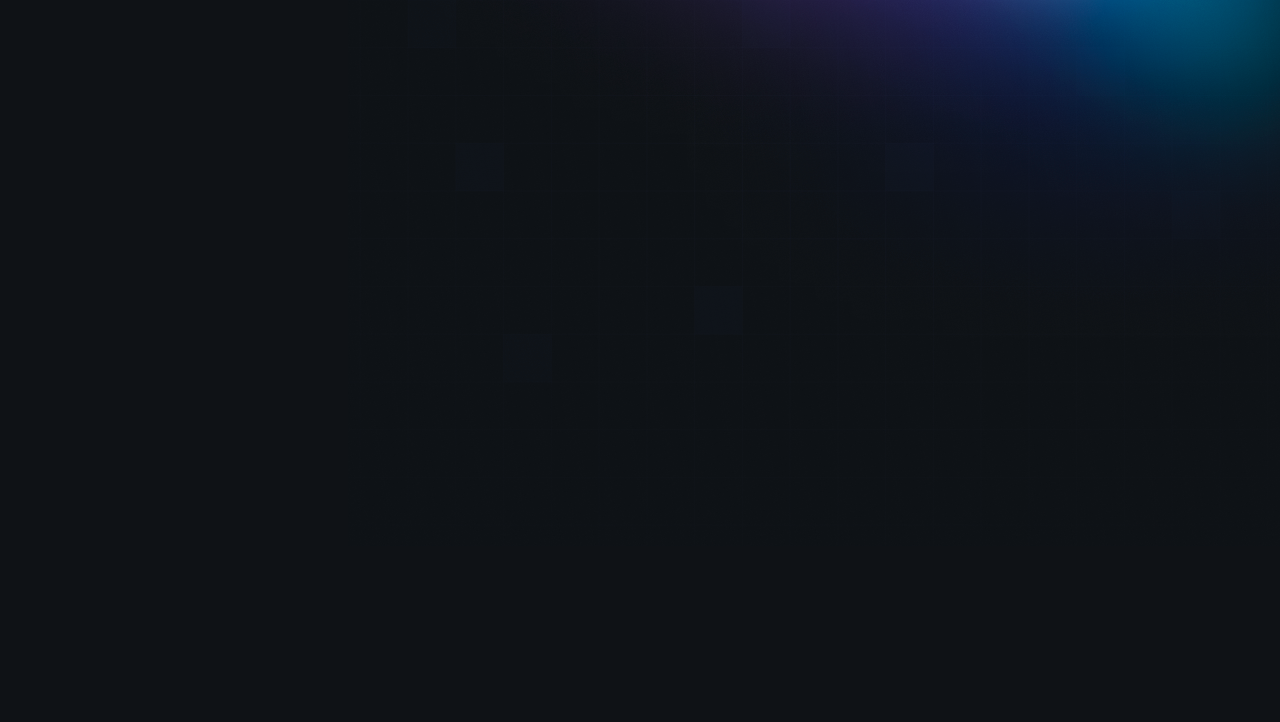
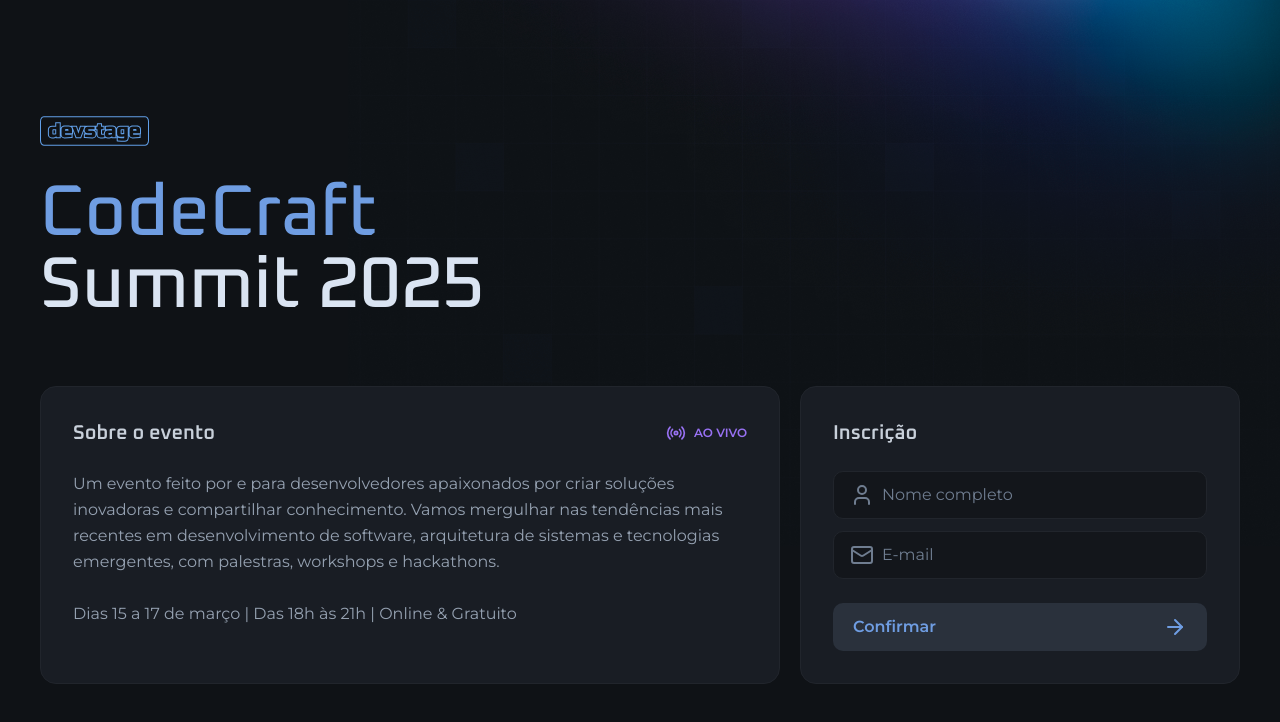
Before and after one commit to th92rodr/dev.stage, a Next.js app in the folder web/: page / in a window 1280 px wide. Shown: the top 722 px of the page. Built offline with nearby package versions, Linux system fonts and the light colour scheme.

Commit message:
Web: create home page with subscription form

```diff
--- /dev/null
+++ b/web/src/app/(home)/page.tsx
@@ -0,0 +1,47 @@
+import { Radio } from 'lucide-react'
+import Image from 'next/image'
+
+import { SubscriptionForm } from '@/app/(home)/subscription-form'
+
+import logo from '@/assets/logo.svg'
+
+export default function Home() {
+  return (
+    <div className="min-h-dvh flex flex-col justify-center gap-16">
+      <div className="flex flex-col gap-8 items-center md:items-start">
+        <Image
+          src={logo}
+          alt="devstage"
+          width={108.5}
+          height={30}
+        />
+        <h1 className="text-4xl text-center leading-none font-heading font-medium flex flex-col md:text-7xl md:text-left">
+          <span className="text-blue">CodeCraft</span> Summit 2025
+        </h1>
+      </div>
+
+      <div className="flex gap-5 items-stretch flex-col md:flex-row">
+        <div className="flex-1 bg-gray-700 border border-gray-600 rounded-2xl p-8 space-y-6">
+          <div className="flex items-center justify-between">
+            <h2 className="font-heading font-semibold text-gray-200 text-xl">Sobre o evento</h2>
+            <span className="flex items-center gap-2 text-purple font-semibold text-xs">
+              <Radio className="size-5" />
+              AO VIVO
+            </span>
+          </div>
+          <p className="text-gray-300 leading-relaxed text-sm md:text-base">
+            Um evento feito por e para desenvolvedores apaixonados por criar soluções inovadoras e
+            compartilhar conhecimento. Vamos mergulhar nas tendências mais recentes em
+            desenvolvimento de software, arquitetura de sistemas e tecnologias emergentes, com
+            palestras, workshops e hackathons.
+            <br />
+            <br />
+            Dias 15 a 17 de março | Das 18h às 21h | Online & Gratuito
+          </p>
+        </div>
+
+        <SubscriptionForm />
+      </div>
+    </div>
+  )
+}
--- /dev/null
+++ b/web/src/app/(home)/subscription-form.tsx
@@ -0,0 +1,89 @@
+'use client'
+
+import { zodResolver } from '@hookform/resolvers/zod'
+import { ArrowRight, Mail, User } from 'lucide-react'
+import { useRouter, useSearchParams } from 'next/navigation'
+import { useForm } from 'react-hook-form'
+import { z } from 'zod'
+
+import { Button } from '@/components/button'
+import { InputField, InputIcon, InputRoot } from '@/components/input'
+import { postSubscriptions } from '@/http/api'
+
+const subscriptionSchema = z.object({
+  name: z.string().min(2, 'Digite seu nome completo'),
+  email: z.string().email('Digite um e-mail válido'),
+})
+
+type SubscriptionSchema = z.infer<typeof subscriptionSchema>
+
+export function SubscriptionForm() {
+  const router = useRouter()
+  const searchParams = useSearchParams()
+
+  const {
+    register,
+    handleSubmit,
+    formState: { errors },
+  } = useForm<SubscriptionSchema>({
+    resolver: zodResolver(subscriptionSchema),
+  })
+
+  async function onSubscribe({ name, email }: SubscriptionSchema) {
+    const referrer = searchParams.get('referrer')
+
+    const { id } = await postSubscriptions({ name, email, referrer })
+
+    router.push(`/invite/${id}`)
+  }
+
+  return (
+    <form
+      onSubmit={handleSubmit(onSubscribe)}
+      className="w-full bg-gray-700 border border-gray-600 rounded-2xl p-8 space-y-6 md:max-w-[440px]"
+    >
+      <h2 className="font-heading font-semibold text-gray-200 text-xl">Inscrição</h2>
+
+      <div className="space-y-3">
+        <div className="space-y-2">
+          <InputRoot error={!!errors?.name}>
+            <InputIcon>
+              <User className="size-6" />
+            </InputIcon>
+            <InputField
+              type="text"
+              placeholder="Nome completo"
+              {...register('name')}
+            />
+          </InputRoot>
+
+          {errors?.name && (
+            <p className="text-danger font-semibold text-xs">{errors.name.message}</p>
+          )}
+        </div>
+
+        <div className="space-y-2">
+          <InputRoot error={!!errors?.email}>
+            <InputIcon>
+              <Mail className="size-6" />
+            </InputIcon>
+            <InputField
+              type="email"
+              placeholder="E-mail"
+              {...register('email')}
+            />
+          </InputRoot>
+
+          {errors?.email && (
+            <p className="text-danger font-semibold text-xs">{errors.email.message}</p>
+          )}
+        </div>
+      </div>
+
+      <Button type="submit">
+        Confirmar
+        <ArrowRight className="size-6" />
+      </Button>
+    </form>
+  )
+}
--- a/web/src/app/page.tsx
+++ /dev/null
@@ -1,5 +0,0 @@
-export default function Home() {
-  return (
-    <main></main>
-  );
-}
--- /dev/null
+++ b/web/src/components/button.tsx
@@ -0,0 +1,12 @@
+import type { ComponentProps } from 'react'
+
+interface ButtonProps extends ComponentProps<'button'> {}
+
+export function Button(props: ButtonProps) {
+  return (
+    <button
+      className="flex justify-between items-center px-5 h-12 bg-gray-500 text-blue font-semibold rounded-xl w-full cursor-pointer transition-colors duration-300 hover:bg-blue hover:text-gray-900"
+      {...props}
+    />
+  )
+}
--- /dev/null
+++ b/web/src/components/input.tsx
@@ -0,0 +1,37 @@
+import type { ComponentProps } from 'react'
+
+interface InputRootProps extends ComponentProps<'div'> {
+  error?: boolean
+}
+
+export function InputRoot({ error = false, ...props }: InputRootProps) {
+  return (
+    <div
+      data-error={error}
+      className="group bg-gray-800 h-12 border border-gray-600 rounded-xl px-4 flex items-center gap-2 focus-within:border-gray-100 data-[error=true]:border-danger"
+      {...props}
+    />
+  )
+}
+
+interface InputIconProps extends ComponentProps<'span'> {}
+
+export function InputIcon({ ...props }: InputIconProps) {
+  return (
+    <span
+      className="text-gray-400 group-focus-within:text-gray-100 group-[&:not(:has(input:placeholder-shown))]:text-gray-100 group-data-[error=true]:text-danger"
+      {...props}
+    />
+  )
+}
+
+interface InputFieldProps extends ComponentProps<'input'> {}
+
+export function InputField({ ...props }: InputFieldProps) {
+  return (
+    <input
+      className="flex-1 outline-0 placeholder-gray-400"
+      {...props}
+    />
+  )
+}
```
